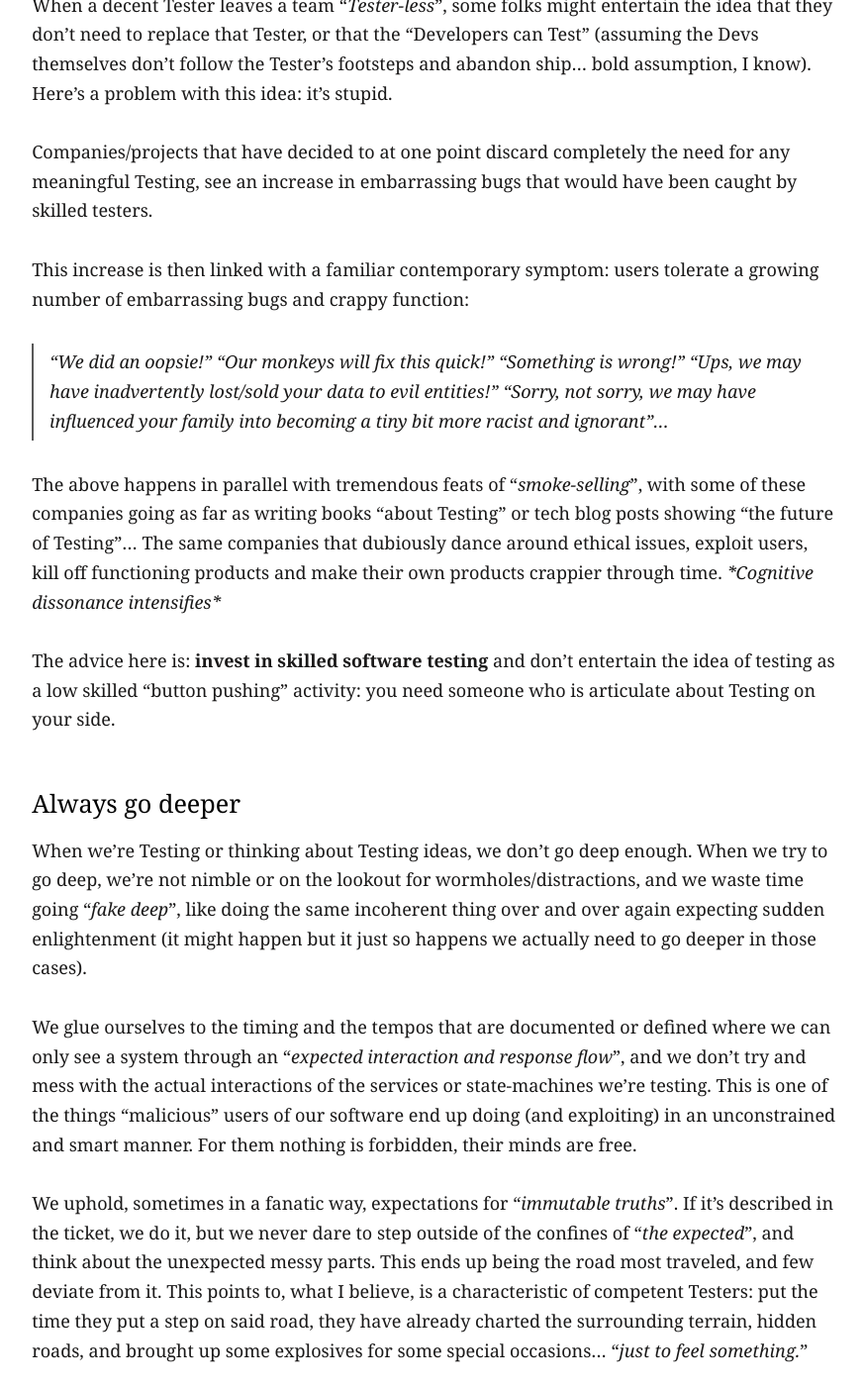
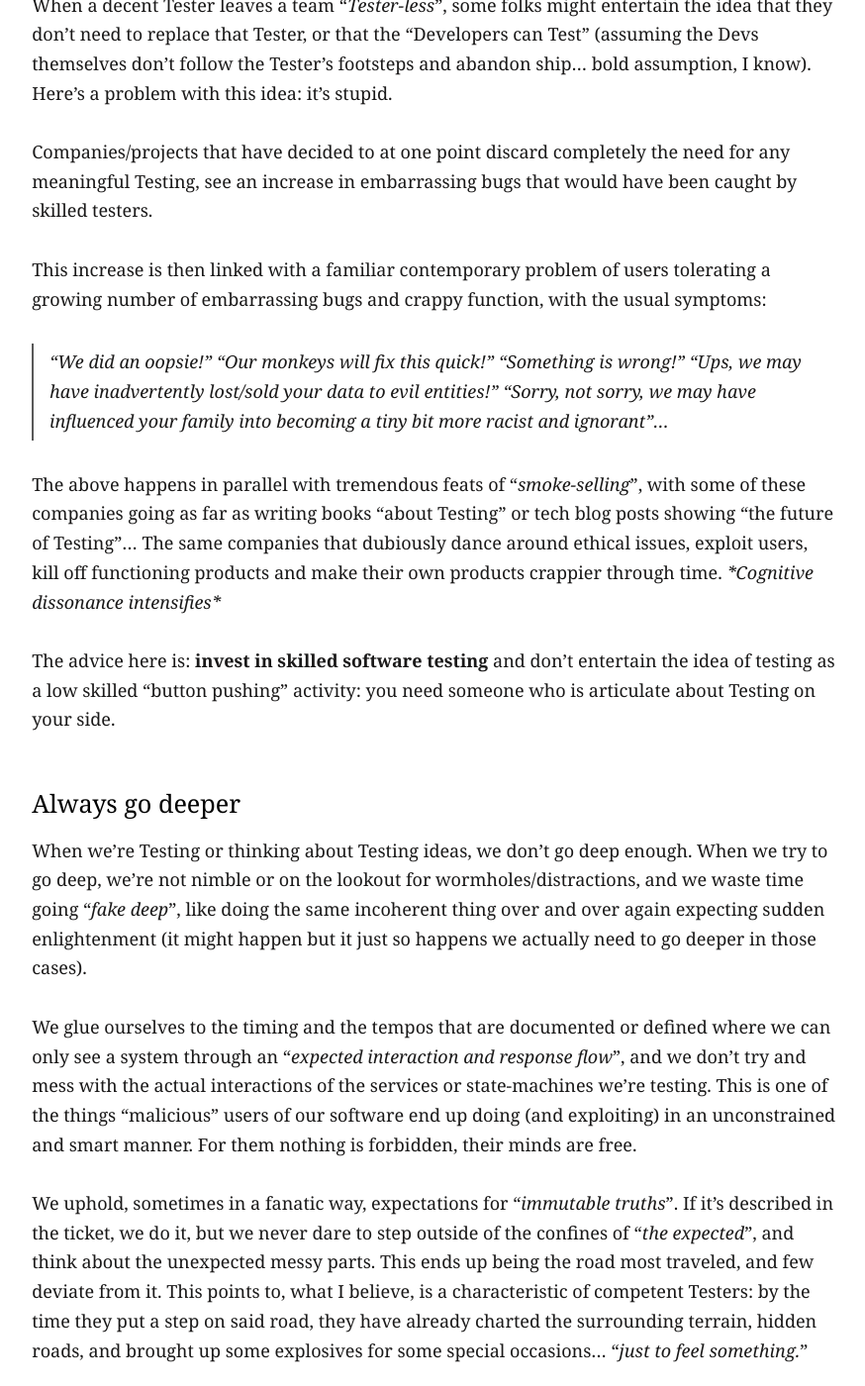
Before and after one commit to filfreire/filfreire.github.io, a Jekyll site: the page built from _posts/2020-08-10-what_would_filipe_do.md, in a window 1280 px wide and 1400 px high, scrolled down 2346 px. Shown: the whole window at 99% size, without its empty margins (201-1075 px from the left). Built offline with Jekyll 4.4.1, drawn with Linux system fonts in a browser that asks for light colours.

Commit message:
tiny fix

```diff
--- a/_posts/2020-08-10-what_would_filipe_do.md
+++ b/_posts/2020-08-10-what_would_filipe_do.md
@@ -32,7 +32,7 @@ When a decent Tester leaves a team "_Tester-less_", some folks might entertain t
 
 Companies/projects that have decided to at one point discard completely the need for any meaningful Testing, see an increase in embarrassing bugs that would have been caught by skilled testers.
 
-This increase is then linked with a familiar contemporary symptom: users tolerate a growing number of embarrassing bugs and crappy function:
+This increase is then linked with a familiar contemporary problem of users tolerating a growing number of embarrassing bugs and crappy function, with the usual symptoms:
 
 > _"We did an oopsie!" "Our monkeys will fix this quick!" "Something is wrong!" "Ups, we may have inadvertently lost/sold your data to evil entities!" "Sorry, not sorry, we may have influenced your family into becoming a tiny bit more racist and ignorant"..._
 
@@ -46,7 +46,7 @@ When we're Testing or thinking about Testing ideas, we don’t go deep enough. W
 
 We glue ourselves to the timing and the tempos that are documented or defined where we can only see a system through an “_expected interaction and response flow_”, and we don’t try and mess with the actual interactions of the services or state-machines we're testing. This is one of the things "malicious" users of our software end up doing (and exploiting) in an unconstrained and smart manner. For them nothing is forbidden, their minds are free.
 
-We uphold, sometimes in a fanatic way, expectations for "_immutable truths_". If it's described in the ticket, we do it, but we never dare to step outside of the confines of "_the expected_", and think about the unexpected messy parts. This ends up being the road most traveled, and few deviate from it. This points to, what I believe, is a characteristic of competent Testers: put the time they put a step on said road, they have already charted the surrounding terrain, hidden roads, and brought up some explosives for some special occasions... "_just to feel something._"
+We uphold, sometimes in a fanatic way, expectations for "_immutable truths_". If it's described in the ticket, we do it, but we never dare to step outside of the confines of "_the expected_", and think about the unexpected messy parts. This ends up being the road most traveled, and few deviate from it. This points to, what I believe, is a characteristic of competent Testers: by the time they put a step on said road, they have already charted the surrounding terrain, hidden roads, and brought up some explosives for some special occasions... "_just to feel something._"
 
 ## Be nimble and resourceful about tools and learning
 
```
